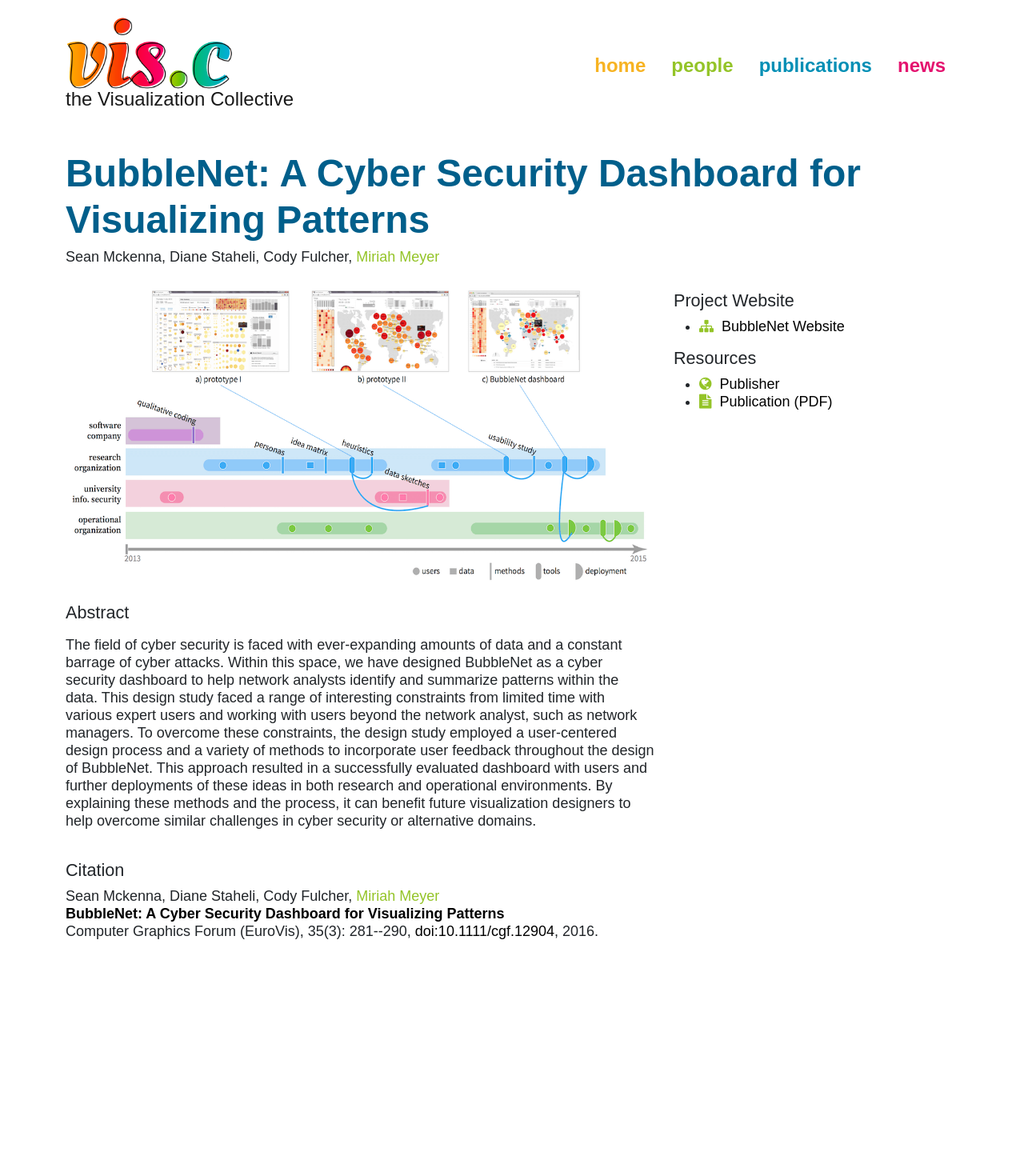
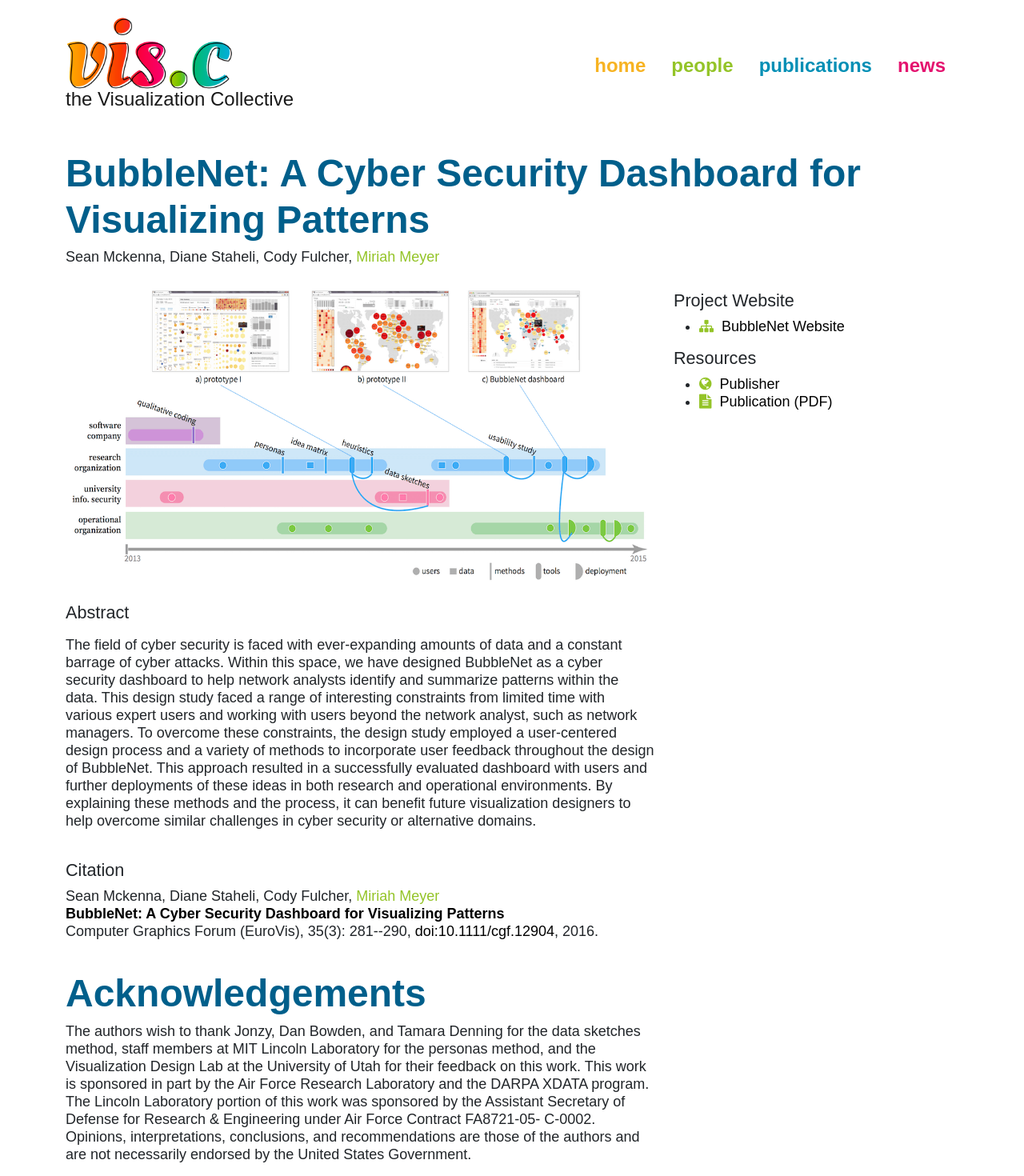
Before and after one commit to visidlab/visidlab.github.io, a Jekyll site: the page built from _publications/2016_eurovis_bubble-net.md, in a window 1280 px wide. Shown: the whole page at 80% size. Built offline with Jekyll 4.4.1, drawn with Linux system fonts in a browser that asks for light colours; some web fonts are replaced; before the commit the page ends 1213 px from its top, so only the background shows below that.

Commit message:
Update 2016_eurovis_bubble-net.md

```diff
--- a/_publications/2016_eurovis_bubble-net.md
+++ b/_publications/2016_eurovis_bubble-net.md
@@ -28,9 +28,21 @@
 
 external-project: http://mckennapsean.com/projects/bubble-net/
 
-pdf: 2016_eurovis_bubble-net.pdf
+pdf: https://sci.utah.edu/~vdl/papers/2016_eurovis_bubble-net.pdf
 
 abstract: "
 <p>The field of cyber security is faced with ever-expanding amounts of data and a constant barrage of cyber attacks. Within this space, we have designed BubbleNet as a cyber security dashboard to help network analysts identify and summarize patterns within the data. This design study faced a range of interesting constraints from limited time with various expert users and working with users beyond the network analyst, such as network managers. To overcome these constraints, the design study employed a user-centered design process and a variety of methods to incorporate user feedback throughout the design of BubbleNet. This approach resulted in a successfully evaluated dashboard with users and further deployments of these ideas in both research and operational environments. By explaining these methods and the process, it can benefit future visualization designers to help overcome similar challenges in cyber security or alternative domains.</p>"
 
 ---
+
+# Acknowledgements
+
+The authors wish to thank Jonzy, Dan Bowden, and Tamara Denning for the data sketches method, staff members at MIT Lincoln
+Laboratory for the personas method, and the Visualization Design
+Lab at the University of Utah for their feedback on this work. This
+work is sponsored in part by the Air Force Research Laboratory
+and the DARPA XDATA program. The Lincoln Laboratory portion
+of this work was sponsored by the Assistant Secretary of Defense
+for Research & Engineering under Air Force Contract FA8721-05-
+C-0002. Opinions, interpretations, conclusions, and recommendations are those of the authors and are not necessarily endorsed by
+the United States Government.
```
